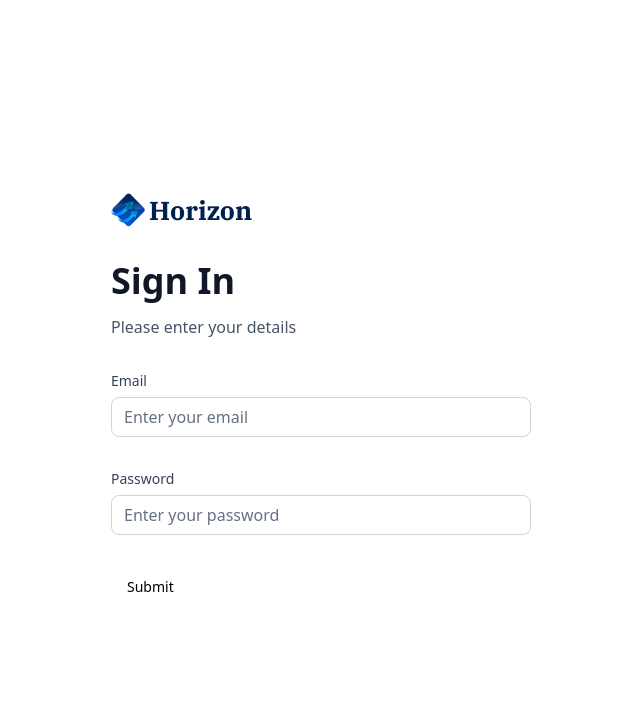
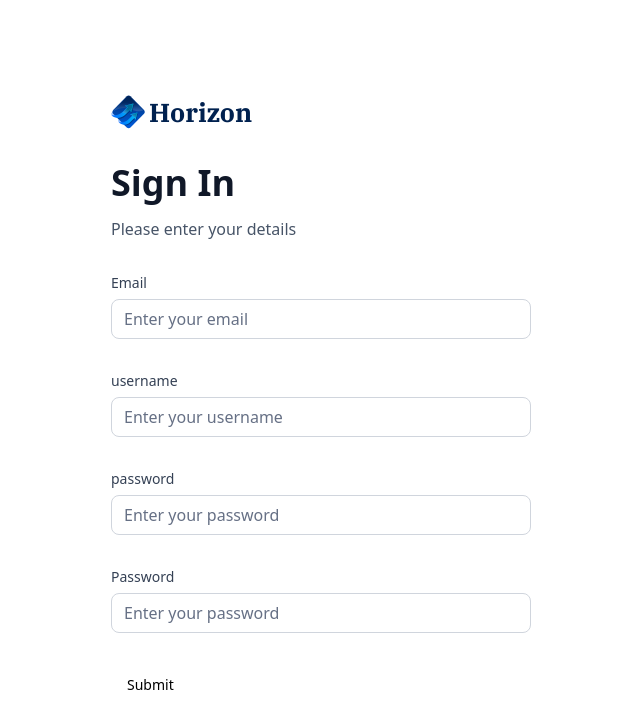
Before and after one commit to AntonTapper/banking-application, a Next.js app: page /sign-in in a window 1280 px wide. Shown: the top 728 px of the page, without its empty margins (319-959 px from the left). Built offline with nearby package versions, Linux system fonts and the light colour scheme.

Commit message:
sign in wip

```diff
--- a/components/AuthForm.tsx
+++ b/components/AuthForm.tsx
@@ -18,10 +18,10 @@
   FormMessage,
 } from "@/components/ui/form"
 import { Input } from "@/components/ui/input"
+import CustomInput from './CustomInput'
+import { authFormSchema } from '@/lib/utils'
 
-const formSchema = z.object({
-    email: z.string().email(),
-  })
+
 
 const AuthForm = ({ type }: {type: string}) => {
 
@@ -29,15 +29,16 @@
 
 
         // 1. Define your form.
-        const form = useForm<z.infer<typeof formSchema>>({
-          resolver: zodResolver(formSchema),
+        const form = useForm<z.infer<typeof authFormSchema>>({
+          resolver: zodResolver(authFormSchema),
           defaultValues: {
             email: "",
+            password: ""
           },
         })
 
         // 2. Define a submit handler.
-        function onSubmit(values: z.infer<typeof formSchema>) {
+        function onSubmit(values: z.infer<typeof authFormSchema>) {
           // Do something with the form values.
           // ✅ This will be type-safe and validated.
           console.log(values)
@@ -93,6 +94,13 @@
                                   </div>
                               )}
                           />
+                            <CustomInput
+                                control={form.control} name="username" label="username" placeholder="Enter your username"
+                            />
+                            <CustomInput
+                                control={form.control} name="password" label="password" placeholder="Enter your password"
+                            />
+
                           <FormField
                               control={form.control}
                               name="password"
--- /dev/null
+++ b/components/CustomInput.tsx
@@ -0,0 +1,42 @@
+import React from 'react'
+import { FormField, FormLabel, FormControl, FormMessage } from './ui/form'
+import { Input } from './ui/input'
+
+import { Control } from 'react-hook-form'
+import { z } from 'zod'
+import { authFormSchema } from '@/lib/utils'
+
+interface CustomInput {
+    control: Control<z.infer<typeof authFormSchema>>,
+    name: string,
+    label: string,
+    placeholder: string
+}
+const CustomInput = ({ control, name, label, placeholder }: CustomInput) => {
+    return (
+        <FormField
+            control={control}
+            name={name}
+            render={({ field }) => (
+                <div className='form-item'>
+                    <FormLabel className='form-label'>
+                        {label}
+                    </FormLabel>
+                    <div className='flex w-full'>
+                        <FormControl>
+                            <Input
+                                placeholder={placeholder}
+                                className='input-class'
+                                type='password'
+                                {...field}
+                            />
+                        </FormControl>
+                        <FormMessage className='form-message mt-2' />
+                    </div>
+                </div>
+            )}
+        />
+    )
+}
+
+export default CustomInput
--- a/lib/utils.ts
+++ b/lib/utils.ts
@@ -2,6 +2,7 @@
 import { type ClassValue, clsx } from "clsx";
 import qs from "query-string";
 import { twMerge } from "tailwind-merge";
+import { z } from "zod";
 
 export function cn(...inputs: ClassValue[]) {
   return twMerge(clsx(inputs));
@@ -193,3 +194,8 @@
 
   return date > twoDaysAgo ? "Processing" : "Success";
 };
+
+export const authFormSchema = z.object({
+  email: z.string().email(),
+  password: z.string().min(8)
+})
```
